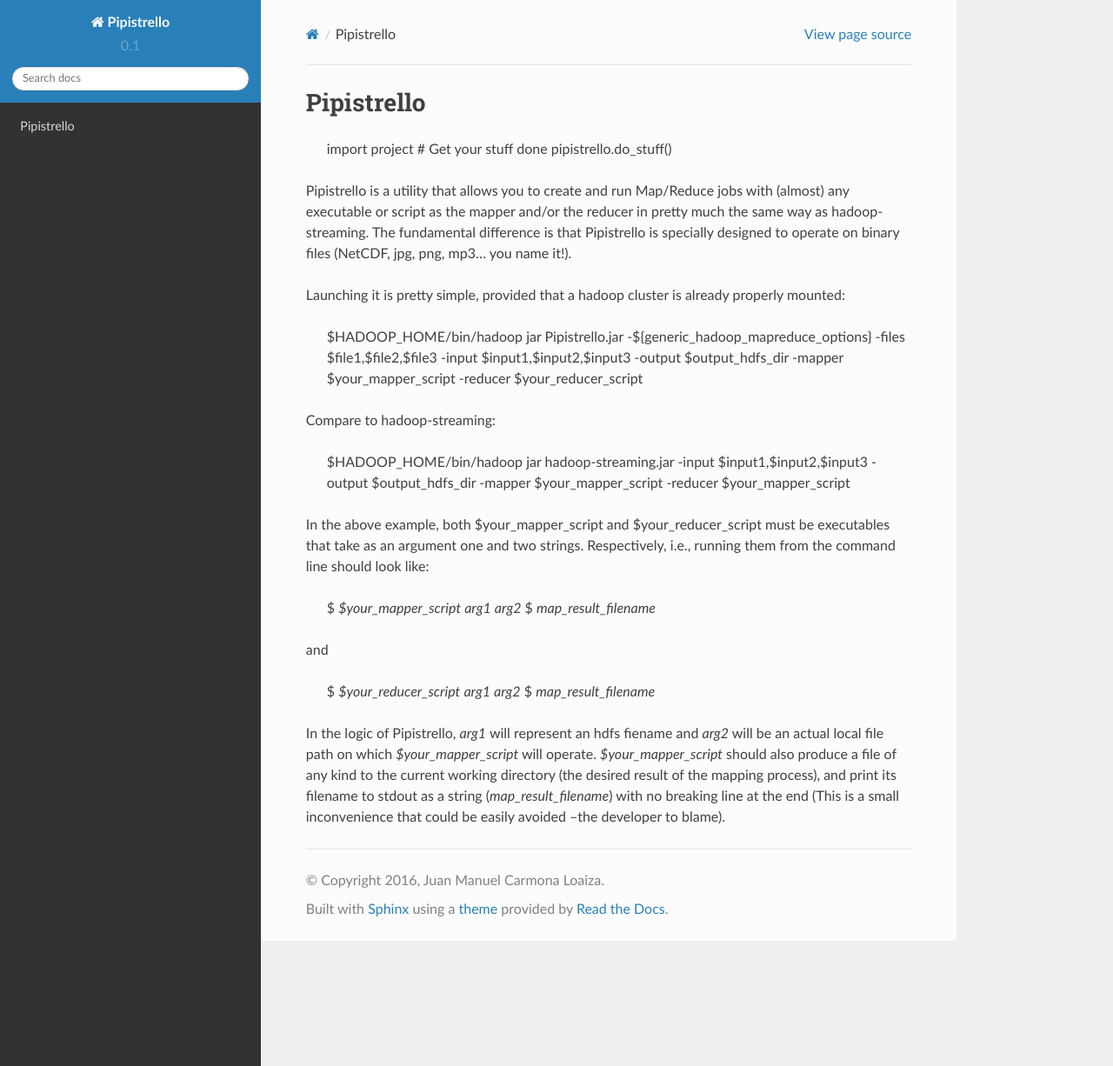
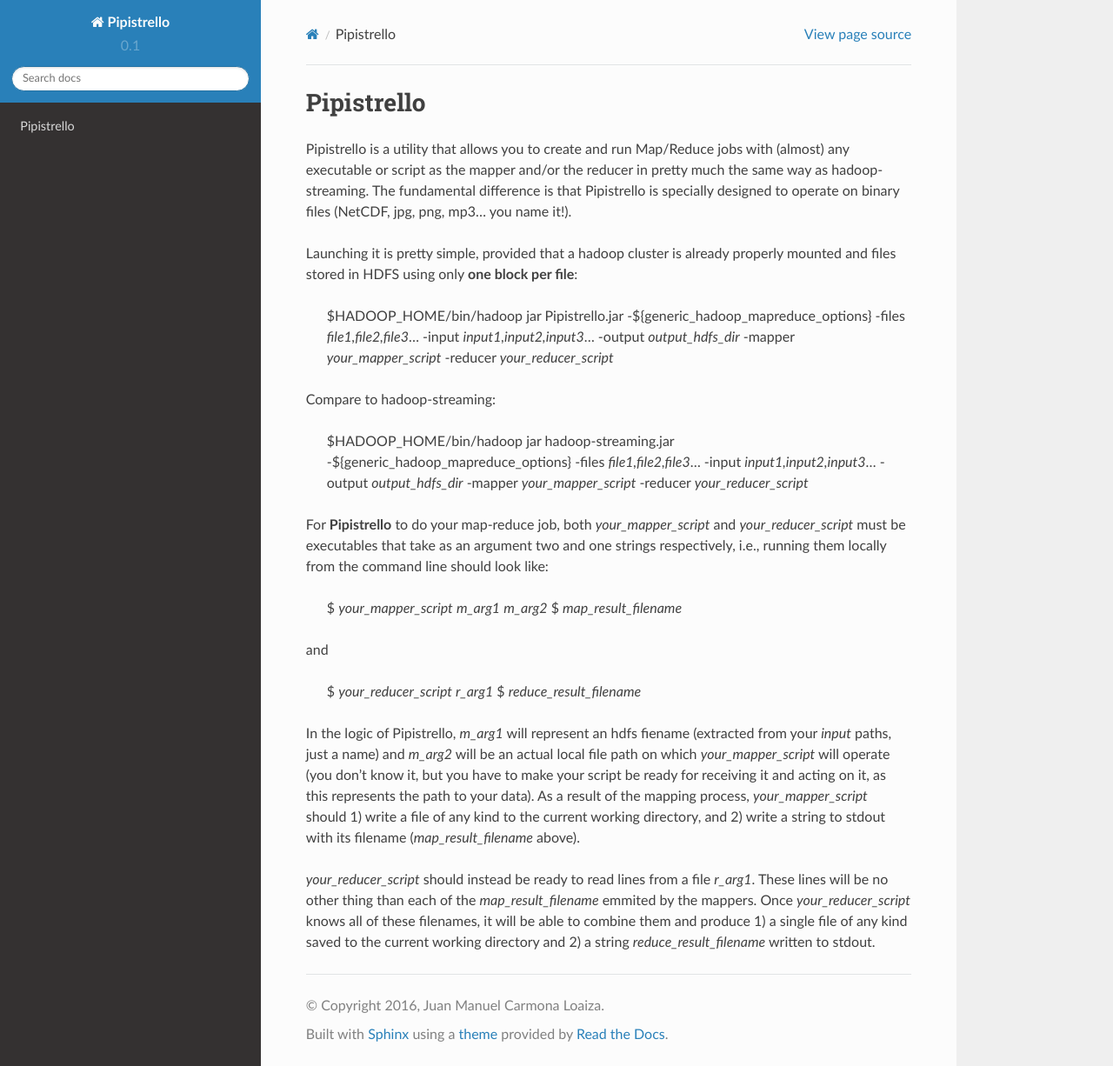
Before and after one commit to juanmcloaiza/Pipistrello, a Sphinx documentation site: the page built from docs/README.rst, in a window 1280 px wide and 1226 px high. Shown: the whole window at 87% size. Built offline with Sphinx 7.4.7 and the Read the Docs theme 2.0.0, drawn with Linux system fonts in a browser that asks for light colours; formulas are drawn with MathJax 3.

Commit message:
Update README.rst

```diff
--- a/docs/README.rst
+++ b/docs/README.rst
@@ -3,9 +3,6 @@
 Pipistrello
 ===========
 
-	import project
-	# Get your stuff done
-	pipistrello.do_stuff()
 
 Pipistrello is a utility that allows you to create and run Map/Reduce jobs with
 (almost) any executable or script as the mapper and/or the reducer in pretty much
@@ -14,37 +11,44 @@
 (NetCDF, jpg, png, mp3... you name it!).
 
 Launching it is pretty simple, provided that a hadoop cluster is already properly
-mounted:
+mounted and files stored in HDFS using only **one block per file**:
 
 	$HADOOP_HOME/bin/hadoop jar Pipistrello.jar \
 	-${generic_hadoop_mapreduce_options} \
-	-files $file1,$file2,$file3 \
-	-input $input1,$input2,$input3 \
-	-output $output_hdfs_dir \
-	-mapper $your_mapper_script \
-	-reducer $your_reducer_script
+	-files *file1,file2,file3*... \
+	-input *input1,input2,input3*... \
+	-output *output_hdfs_dir* \
+	-mapper *your_mapper_script* \
+	-reducer *your_reducer_script*
 
 Compare to hadoop-streaming:
 
 	$HADOOP_HOME/bin/hadoop jar hadoop-streaming.jar \
-	-input $input1,$input2,$input3 \
-	-output $output_hdfs_dir \
-	-mapper $your_mapper_script \
-	-reducer $your_mapper_script
+	-${generic_hadoop_mapreduce_options} \
+	-files *file1,file2,file3*... \
+	-input *input1,input2,input3*... \
+	-output *output_hdfs_dir* \
+	-mapper *your_mapper_script* \
+	-reducer *your_reducer_script*
 
 
-In the above example, both $your_mapper_script and $your_reducer_script must be executables that take as an argument one and two
-strings. Respectively, i.e., running them from the command line should look like:
+For **Pipistrello** to do your map-reduce job, both *your_mapper_script* and *your_reducer_script* must be executables
+that take as an argument two and one  strings respectively, i.e., running them locally from the command line should look like:
 
-	$ *$your_mapper_script* *arg1* *arg2*
+	$ *your_mapper_script* *m_arg1* *m_arg2*
 	$ *map_result_filename*
 
 and
 
-	$ *$your_reducer_script* *arg1* *arg2*
-	$ *map_result_filename*
+	$ *your_reducer_script* *r_arg1*
+	$ *reduce_result_filename*
 
-In the logic of Pipistrello, *arg1* will represent an hdfs fiename and *arg2* will be an actual local file path on which
-*$your_mapper_script* will operate. *$your_mapper_script* should also produce a file of any kind to the current working directory
-(the desired result of the mapping process), and print its filename to stdout as a string (*map_result_filename*) with no breaking
-line at the end (This is a small inconvenience that could be easily avoided --the developer to blame).
+In the logic of Pipistrello, *m_arg1* will represent an hdfs fiename (extracted from your *input* paths, just a name)
+and *m_arg2* will be an actual local file path on which *your_mapper_script* will operate (you don't know it, but you have to
+make your script be ready for receiving it and acting on it, as this represents the path to your data). As a result of the
+mapping process, *your_mapper_script* should 1) write a file of any kind to the current working directory, and 2) write a
+string to stdout with its filename (*map_result_filename* above).
+
+*your_reducer_script* should instead be ready to read lines from a file *r_arg1*. These lines will be no other thing
+than each of the *map_result_filename* emmited by the mappers. Once *your_reducer_script* knows all of these filenames, it
+will be able to combine them and produce 1) a single file of any kind saved to the current working directory and 2) a string *reduce_result_filename* written to stdout.
```
